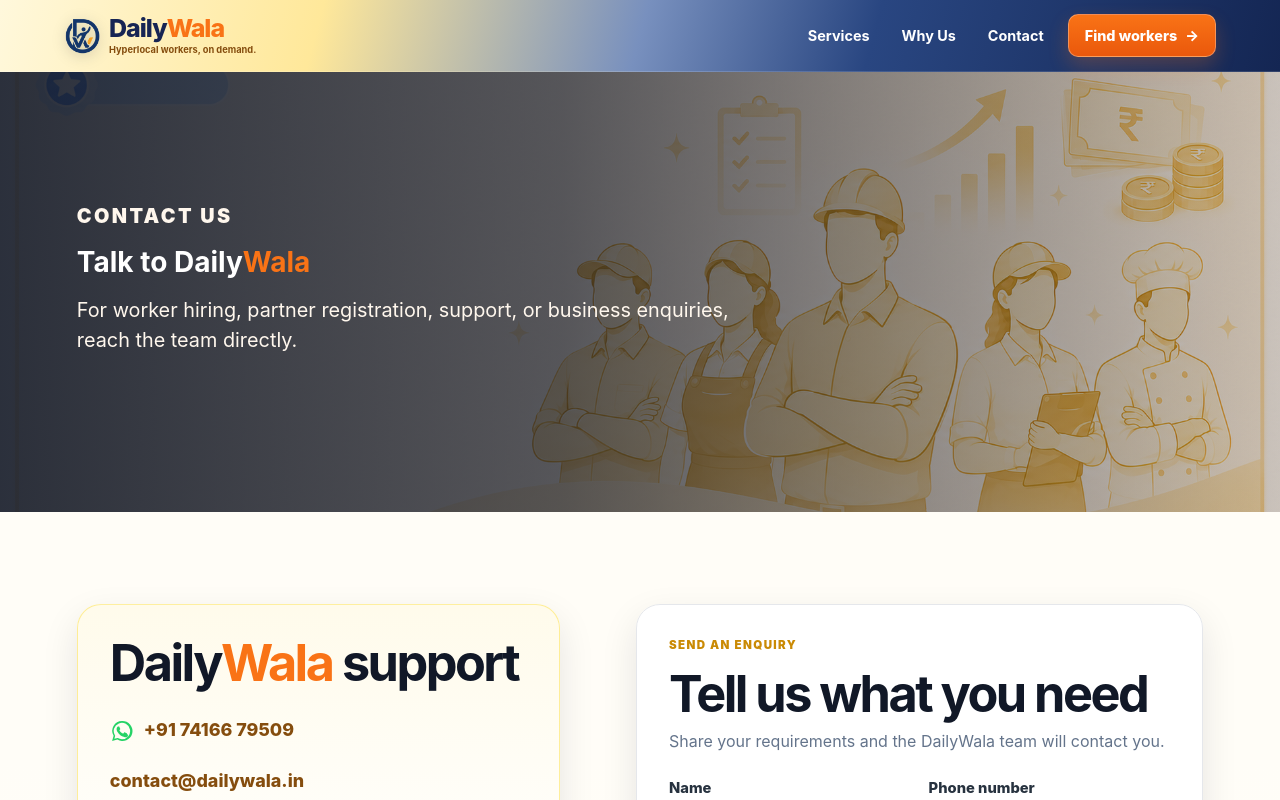
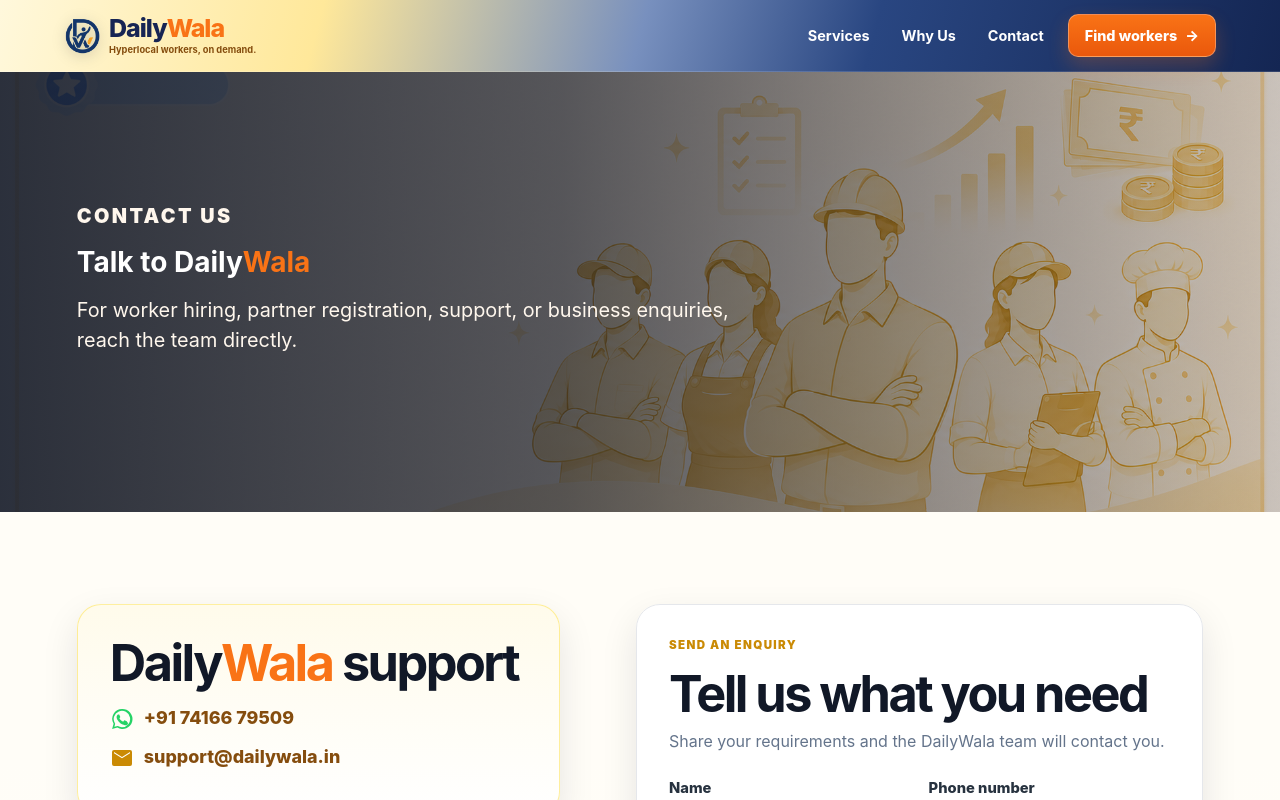
Before and after one commit to jnanamai052930/dailywala-seo-homepage, a Next.js app: page /contact in a window 1280 px wide. Shown: the top 800 px of the page. Built offline with nearby package versions, Linux system fonts and the light colour scheme.

Commit message:
Simplify support contact details

```diff
--- a/app/contact/page.tsx
+++ b/app/contact/page.tsx
@@ -19,20 +19,13 @@
       '@type': 'Organization',
       name: siteConfig.name,
       telephone: siteConfig.phoneDisplay,
-      email: siteConfig.email,
-      contactPoint: [
-        {
-          '@type': 'ContactPoint',
-          contactType: 'general enquiries',
-          email: siteConfig.email,
-          telephone: siteConfig.phoneDisplay,
-        },
-        {
-          '@type': 'ContactPoint',
-          contactType: 'customer support',
-          email: siteConfig.supportEmail,
-        },
-      ],
+      email: siteConfig.supportEmail,
+      contactPoint: {
+        '@type': 'ContactPoint',
+        contactType: 'customer support',
+        email: siteConfig.supportEmail,
+        telephone: siteConfig.phoneDisplay,
+      },
     },
   };
 
@@ -52,7 +45,7 @@
           <div className="contact-details">
             <h2><DailyWalaWordmark className="inline-wordmark" /> support</h2>
             <a
-              className="whatsapp-link"
+              className="contact-icon-link whatsapp-link"
               href={siteConfig.whatsappHref}
               target="_blank"
               rel="noopener noreferrer"
@@ -63,9 +56,16 @@
               </svg>
               <span>{siteConfig.phoneDisplay}</span>
             </a>
-            <a href={`mailto:${siteConfig.email}`}>{siteConfig.email}</a>
-            <a href={`mailto:${siteConfig.supportEmail}`}>{siteConfig.supportEmail}</a>
-            <p>{siteConfig.addressLocality}, India</p>
+            <a
+              className="contact-icon-link email-link"
+              href={`mailto:${siteConfig.supportEmail}`}
+              aria-label={`Email DailyWala support at ${siteConfig.supportEmail}`}
+            >
+              <svg viewBox="0 0 24 24" aria-hidden="true">
+                <path d="M20 4H4a2 2 0 0 0-2 2v12a2 2 0 0 0 2 2h16a2 2 0 0 0 2-2V6a2 2 0 0 0-2-2Zm0 3.2-8 5-8-5V6l8 5 8-5v1.2Z" />
+              </svg>
+              <span>{siteConfig.supportEmail}</span>
+            </a>
           </div>
           <ContactForm />
         </section>
--- a/app/globals.css
+++ b/app/globals.css
@@ -799,17 +799,25 @@
   font-weight: 800;
 }
 
-.contact-details .whatsapp-link {
-  display: inline-flex;
+.contact-details .contact-icon-link {
+  display: flex;
+  width: fit-content;
   align-items: center;
   gap: 10px;
 }
 
-.whatsapp-link svg {
+.contact-icon-link svg {
   width: 24px;
   height: 24px;
   flex: 0 0 auto;
+}
+
+.whatsapp-link svg {
   fill: #25d366;
+}
+
+.email-link svg {
+  fill: var(--brand);
 }
 
 .contact-form-panel {
```
